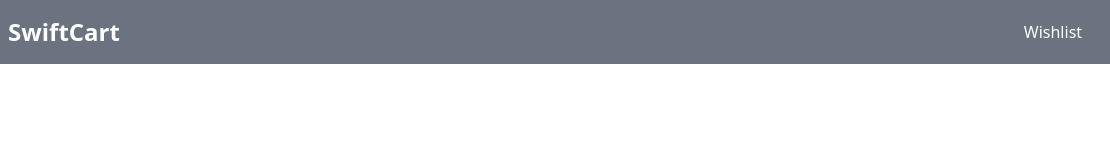
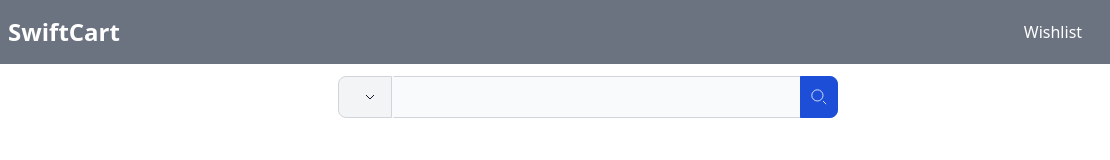
Before and after one commit to ChristopherTsh/Module-2_CHRTSH528_BCL2401_GroupA_Christopher-Tshoma-JSF01-main, a website built with Vite: page index.html in a window 1280 px wide. Shown: the full height of the page, 52-1162 px from the left. Built offline with nearby package versions, Linux system fonts and the light colour scheme.

Commit message:
"Updated index.html with changes to header, navigation, and search sections"

```diff
--- a/index.html
+++ b/index.html
@@ -1,6 +1,5 @@
-<!doctype html>
+<!DOCTYPE html>
 <html lang="en">
-
   <head>
     <meta charset="UTF-8" />
     <link rel="icon" type="image/svg+xml" href="https://vitejs.dev/logo.svg" />
@@ -11,16 +10,26 @@
   <body>
     <!-- header section -->
     <header class="sticky z-50 top-0">
-  <nav class="bg-gray-500 border-gray-200 ">
-    <div class="max-w-screen-xl flex flex-wrap items-center justify-between mx-auto p-4">
+      <nav class="bg-gray-500 border-gray-200">
+        <div
+          class="max-w-screen-xl flex flex-wrap items-center justify-between mx-auto p-4"
+        >
           <button class="flex items-center space-x-3 rtl:space-x-reverse">
-        <img src="/public/online-shop.png" class="h-8" alt="Flowbite Logo" />
-        <span class="self-center text-2xl font-semibold whitespace-nowrap text-white">
+            <img
+              src="/public/online-shop.png"
+              class="h-8"
+              alt="Flowbite Logo"
+            />
+            <span
+              class="self-center text-2xl font-semibold whitespace-nowrap text-white"
+            >
               SwiftCart
             </span>
           </button>
 
-      <button class="inline-flex items-center p-2 w-10 h-10 justify-center text-sm text-white rounded-lg md:hidden hover:bg-gray-100 focus:outline-none focus:ring-2 focus:ring-gray-200 ">
+          <button
+            class="inline-flex items-center p-2 w-10 h-10 justify-center text-sm text-white rounded-lg md:hidden hover:bg-gray-100 focus:outline-none focus:ring-2 focus:ring-gray-200"
+          >
             <svg
               class="w-5 h-5"
               aria-hidden="true"
@@ -38,13 +47,19 @@
             </svg>
           </button>
           <div class="hidden w-full md:block md:w-auto">
-          <ul class="flex flex-col top-10 font-medium p-4 md:p-0 mt-4 border border-gray-100 rounded-lg bg-gray-500 md:space-x-8 rtl:space-x-reverse md:flex-row md:mt-0 md:border-0 ">
-            <li class="block py-2 px-3 text-white rounded hover:bg-gray-100 md:hover:bg-transparent md:border-0 md:hover:text-blue-700 md:p-0">
+            <ul
+              class="flex flex-col top-10 font-medium p-4 md:p-0 mt-4 border border-gray-100 rounded-lg bg-gray-500 md:space-x-8 rtl:space-x-reverse md:flex-row md:mt-0 md:border-0"
+            >
+              <li
+                class="block py-2 px-3 text-white rounded hover:bg-gray-100 md:hover:bg-transparent md:border-0 md:hover:text-blue-700 md:p-0"
+              >
                 Wishlist
               </li>
               <li class="hidden lg:block md:block relative">
                 <div class="t-0 absolute left-3 -top-4">
-                <p class="flex h-2 w-2 items-center  justify-center rounded-full bg-red-500 p-3 text-xs text-white">
+                  <p
+                    class="flex h-2 w-2 items-center justify-center rounded-full bg-red-500 p-3 text-xs text-white"
+                  >
                     2
                   </p>
                 </div>
@@ -64,19 +79,90 @@
                 </svg>
               </li>
 
-            <li class="lg:hidden md:hidden py-2 px-3 text-white rounded hover:bg-gray-100 md:hover:bg-transparent md:border-0 md:hover:text-blue-700 md:p-0">
+              <li
+                class="lg:hidden md:hidden py-2 px-3 text-white rounded hover:bg-gray-100 md:hover:bg-transparent md:border-0 md:hover:text-blue-700 md:p-0"
+              >
                 Cart
               </li>
-            <li class="block py-2 px-3 text-white rounded hover:bg-gray-100 md:hover:bg-transparent md:border-0 md:hover:text-blue-700 md:p-0 ">
+              <li
+                class="block py-2 px-3 text-white rounded hover:bg-gray-100 md:hover:bg-transparent md:border-0 md:hover:text-blue-700 md:p-0"
+              >
                 Login
               </li>
-
             </ul>
           </div>
         </div>
       </nav>
     </header>
+
+    <!-- div to style search and sort section -->
+    <div
+      class="grid lg:flex gap-y-4 gap-x-48 lg:items-start mt-3 mx-auto justify-center"
+    >
+      <!-- search section-->
+      <form>
+        <div class="flex lg:w-[31.25rem] sm:w-[95%] md:w-full relative">
+          <button
+            class="flex-shrink-0 z-10 inline-flex items-center py-2.5 px-4 text-sm font-medium text-center text-gray-900 bg-gray-100 border border-gray-300 rounded-s-lg hover:bg-gray-200"
+          >
+            <svg
+              class="w-2.5 h-2.5 ms-2.5"
+              aria-hidden="true"
+              xmlns="http://www.w3.org/2000/svg"
+              fill="none"
+              viewBox="0 0 10 6"
+            >
+              <path
+                stroke="currentColor"
+                strokeLinecap="round"
+                strokeLinejoin="round"
+                strokeWidth="2"
+                d="m1 1 4 4 4-4"
+              />
+            </svg>
+          </button>
+          <div
+            class="z-10 absolute top-[100%] hidden bg-white divide-y divide-gray-100 rounded-lg shadow w-44"
+          >
+            <ul class="py-2 text-sm text-gray-700">
+              <li class="inline-flex w-full px-4 py-2 hover:bg-gray-100">
+                All categories
+              </li>
+              <li>
+                <button class="inline-flex w-full px-4 py-2 hover:bg-gray-100">
+                  name
+                </button>
+              </li>
+            </ul>
+          </div>
+          <div class="relative w-full">
+            <input
+              class="p-2.5 w-full z-20 text-sm text-gray-900 bg-gray-50 rounded-e-lg border-s-gray-50 border-s-2 border border-gray-300 focus:ring-blue-500 focus:border-blue-500"
+            />
+            <button
+              class="absolute top-0 end-0 p-2.5 text-sm font-medium h-full text-white bg-blue-700 rounded-e-lg border border-blue-700 hover:bg-blue-800 focus:ring-4 focus:outline-none focus:ring-blue-300"
+            >
+              <svg
+                class="w-4 h-4"
+                aria-hidden="true"
+                xmlns="http://www.w3.org/2000/svg"
+                fill="none"
+                viewBox="0 0 20 20"
+              >
+                <path
+                  stroke="currentColor"
+                  strokeLinecap="round"
+                  strokeLinejoin="round"
+                  strokeWidth="2"
+                  d="m19 19-4-4m0-7A7 7 0 1 1 1 8a7 7 0 0 1 14 0Z"
+                />
+              </svg>
+              <span class="sr-only">Search</span>
+            </button>
+          </div>
+        </div>
+      </form>
+    </div>
     <script type="module" src="/main.js"></script>
   </body>
-
 </html>
```
Lines whose indentation alone changed are shown as unchanged.
